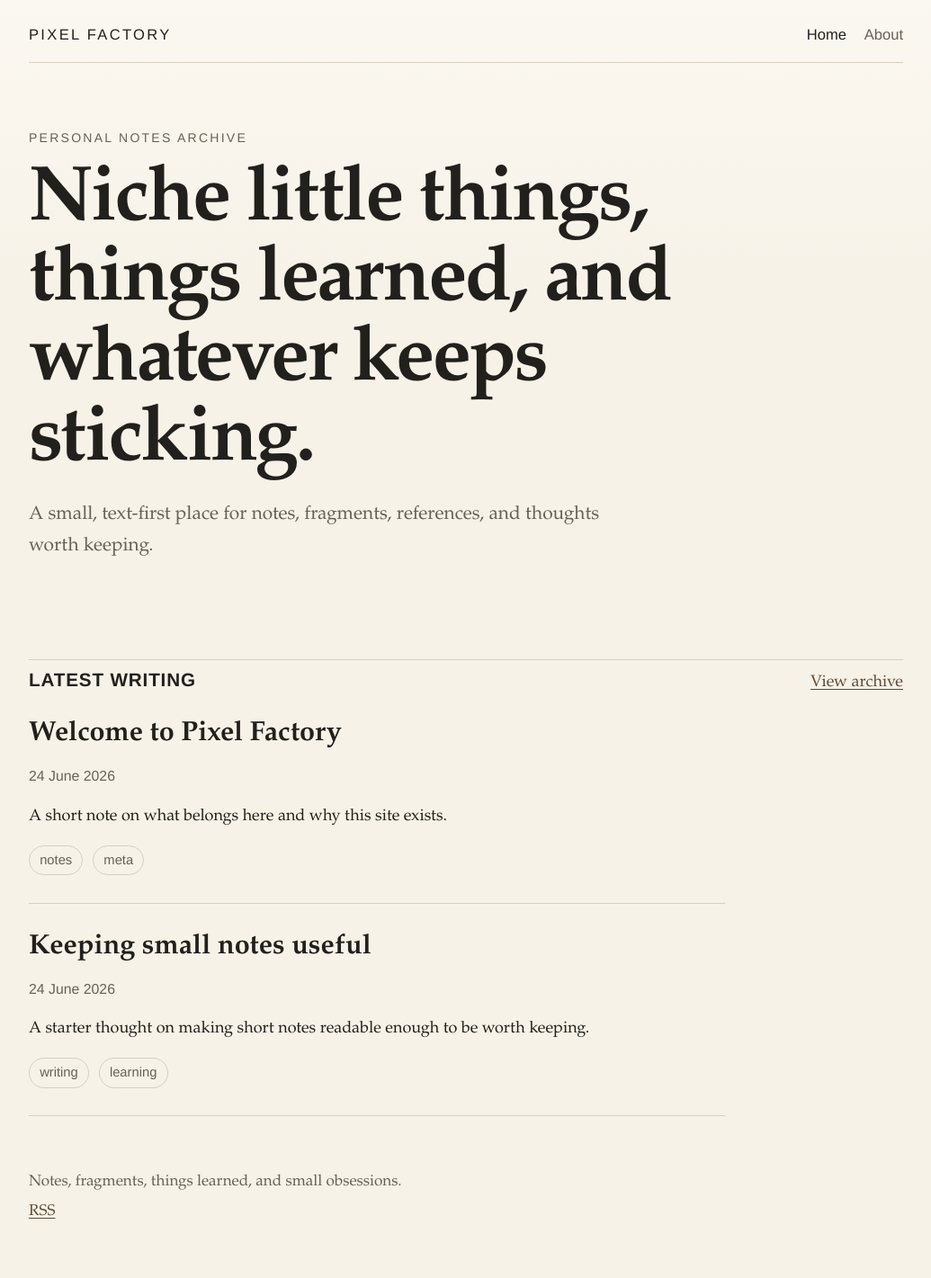
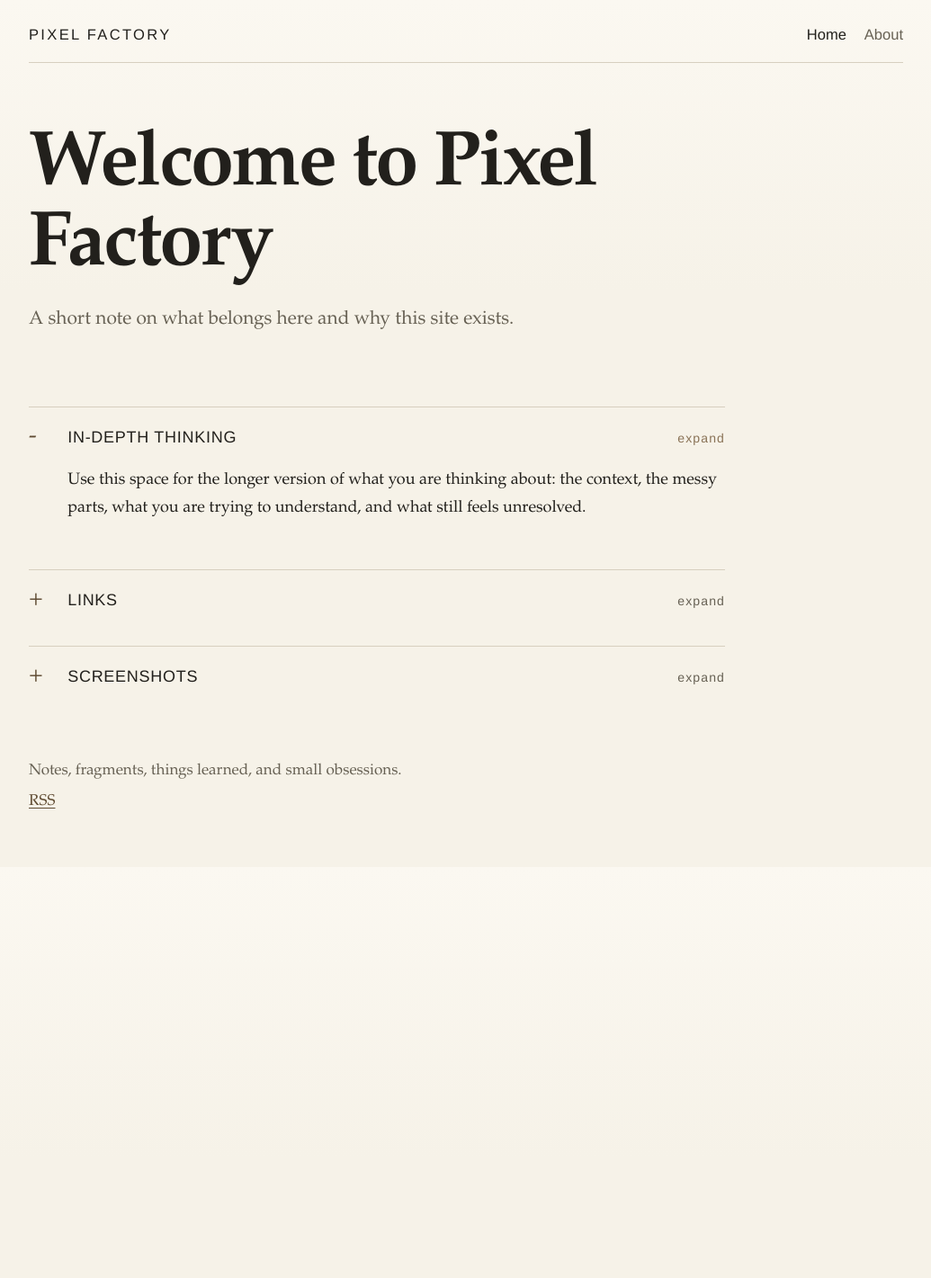
Before and after one commit to NorwegianSalmon362/Blog-website, a Jekyll site: the page built from index.html, in a window 1280 px wide. Shown: the whole page at 90% size, without its empty margins (122-1157 px from the left). Built offline with Jekyll 4.4.1, drawn with Linux system fonts in a browser that asks for light colours; after the commit the page ends 964 px from its top, so only the background shows below that.

Commit message:
Replace sample posts with expandable homepage

```diff
--- a/index.html
+++ b/index.html
@@ -2,24 +2,126 @@
 layout: default
 title: Home
 ---
+<style>
+  .thought-space {
+    width: min(100%, var(--max-width));
+    display: grid;
+    gap: 1rem;
+    margin-top: 0.4rem;
+  }
+
+  .expand-panel {
+    border-top: 1px solid var(--line);
+    padding: 1rem 0 0.95rem;
+  }
+
+  .expand-panel summary {
+    display: flex;
+    align-items: baseline;
+    justify-content: space-between;
+    gap: 1rem;
+    cursor: pointer;
+    color: var(--ink);
+    font-family: var(--ui-font);
+    font-size: 1rem;
+    letter-spacing: 0.04em;
+    list-style: none;
+    text-transform: uppercase;
+  }
+
+  .expand-panel summary::-webkit-details-marker {
+    display: none;
+  }
+
+  .expand-panel summary::before {
+    content: "+";
+    flex: 0 0 auto;
+    width: 1.4rem;
+    color: var(--accent);
+    font-family: var(--serif-font);
+    font-size: 1.45rem;
+    line-height: 1;
+  }
+
+  .expand-panel[open] summary::before {
+    content: "-";
+  }
+
+  .expand-panel summary span:first-child {
+    flex: 1;
+  }
+
+  .expand-hint {
+    color: var(--muted);
+    font-size: 0.78rem;
+    letter-spacing: 0.08em;
+    text-transform: lowercase;
+  }
+
+  .expand-panel[open] .expand-hint {
+    color: var(--accent-soft);
+  }
+
+  .expand-content {
+    padding: 1rem 0 0 2.4rem;
+  }
+
+  @media (max-width: 720px) {
+    .expand-panel summary {
+      align-items: flex-start;
+    }
+
+    .expand-content {
+      padding-left: 0;
+    }
+  }
+</style>
+
 <section class="hero">
-  <p class="eyebrow">Personal notes archive</p>
-  <h1>Niche little things, things learned, and whatever keeps sticking.</h1>
+  <h1>Welcome to Pixel Factory</h1>
   <p class="hero-copy">
-    A small, text-first place for notes, fragments, references, and thoughts worth keeping.
+    A short note on what belongs here and why this site exists.
   </p>
 </section>
 
-<section class="home-section">
-  <div class="section-heading">
-    <h2>Latest writing</h2>
-    <a href="{{ '/archive/' | relative_url }}">View archive</a>
-  </div>
+<section class="thought-space" aria-label="Expandable notes">
+  <details class="expand-panel" open>
+    <summary>
+      <span>In-depth thinking</span>
+      <span class="expand-hint">expand</span>
+    </summary>
+    <div class="expand-content prose">
+      <p>
+        Use this space for the longer version of what you are thinking about:
+        the context, the messy parts, what you are trying to understand, and
+        what still feels unresolved.
+      </p>
+    </div>
+  </details>
 
-  <div class="post-list">
-    {% assign limited_posts = site.posts | slice: 0, site.home_post_limit %}
-    {% for post in limited_posts %}
-      {% include post-list-item.html post=post %}
-    {% endfor %}
-  </div>
+  <details class="expand-panel">
+    <summary>
+      <span>Links</span>
+      <span class="expand-hint">expand</span>
+    </summary>
+    <div class="expand-content prose">
+      <ul>
+        <li><a href="#">Add a useful reference link here</a></li>
+        <li><a href="#">Add another source, rabbit hole, or note</a></li>
+      </ul>
+    </div>
+  </details>
+
+  <details class="expand-panel">
+    <summary>
+      <span>Screenshots</span>
+      <span class="expand-hint">expand</span>
+    </summary>
+    <div class="expand-content prose">
+      <p>
+        Add images with Markdown or HTML when you want to keep visual evidence,
+        examples, UI references, or anything else worth returning to.
+      </p>
+    </div>
+  </details>
 </section>
```
